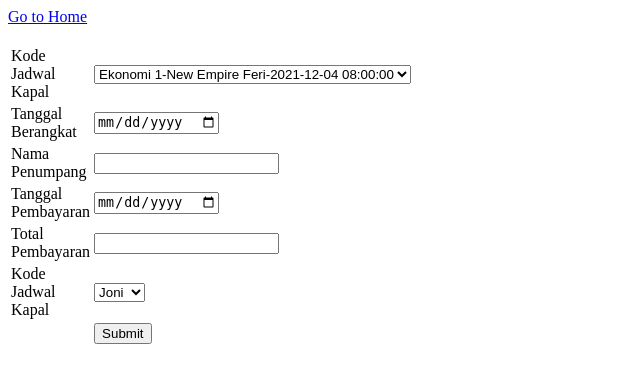
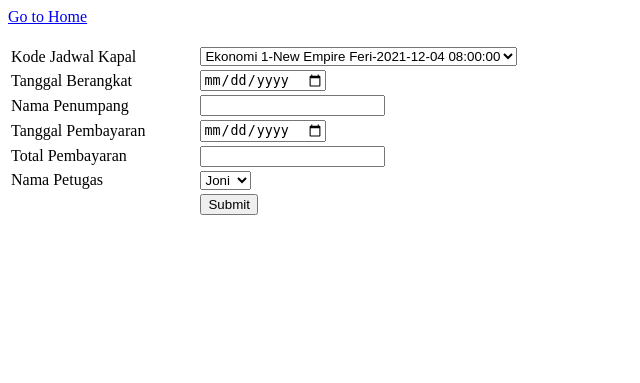
Before and after one commit to kesyadewantipongbala/kesya_source-code, a PHP site: page /tiket/add.php in a window 1280 px wide. Shown: the top 383 px of the page, without its empty margins (0-640 px from the left). Run offline with PHP 8.4, Linux system fonts and the light colour scheme; data comes from the database, SQL or seed files in the repository.

Commit message:
Update add.php

```diff
--- a/tiket_kapal/tiket/add.php
+++ b/tiket_kapal/tiket/add.php
@@ -22,7 +22,7 @@ $jadwal_kapal = mysqli_query($mysqli, "SELECT * FROM jadwal_kapal");
     <br/><br/>
 
     <form action="add.php" method="post" nama_petugas="form1">
-        <table width="25%" border="0">
+        <table width="50%" border="0">
             <tr>
                 <td>Kode Jadwal Kapal</td>
                 <td>
@@ -55,7 +55,7 @@ $jadwal_kapal = mysqli_query($mysqli, "SELECT * FROM jadwal_kapal");
             </tr>
 
             <tr>
-                <td>Kode Jadwal Kapal</td>
+                <td>Nama Petugas</td>
                 <td>
                     <select name="id_petugas" >
                         <?php  while ($data=mysqli_fetch_array($petugas)) {?>
```
